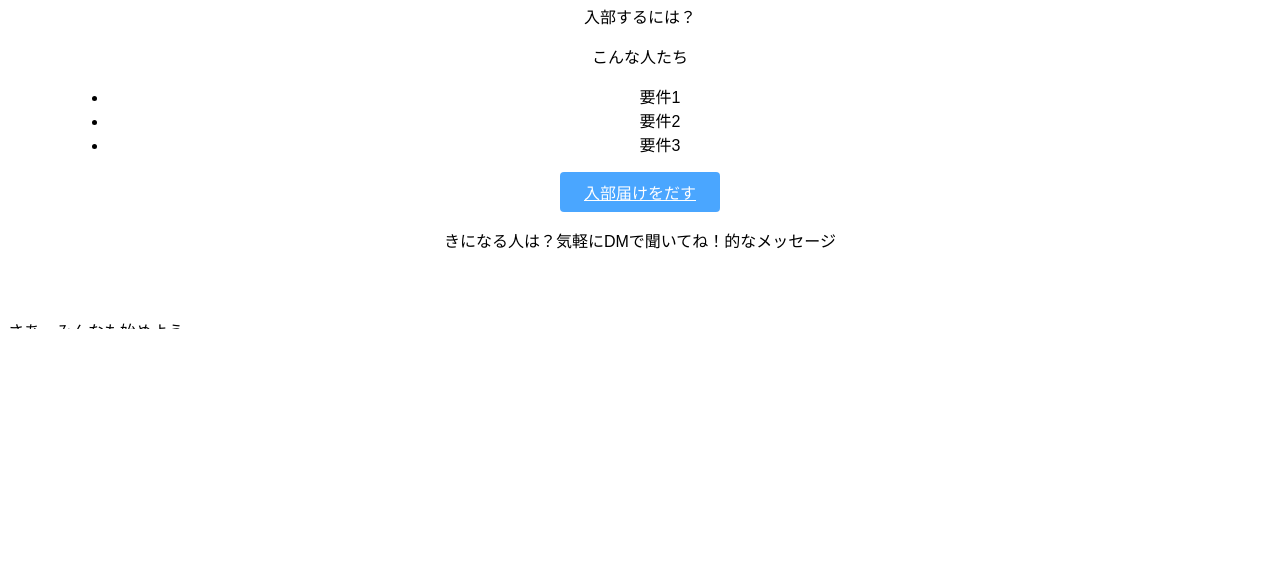
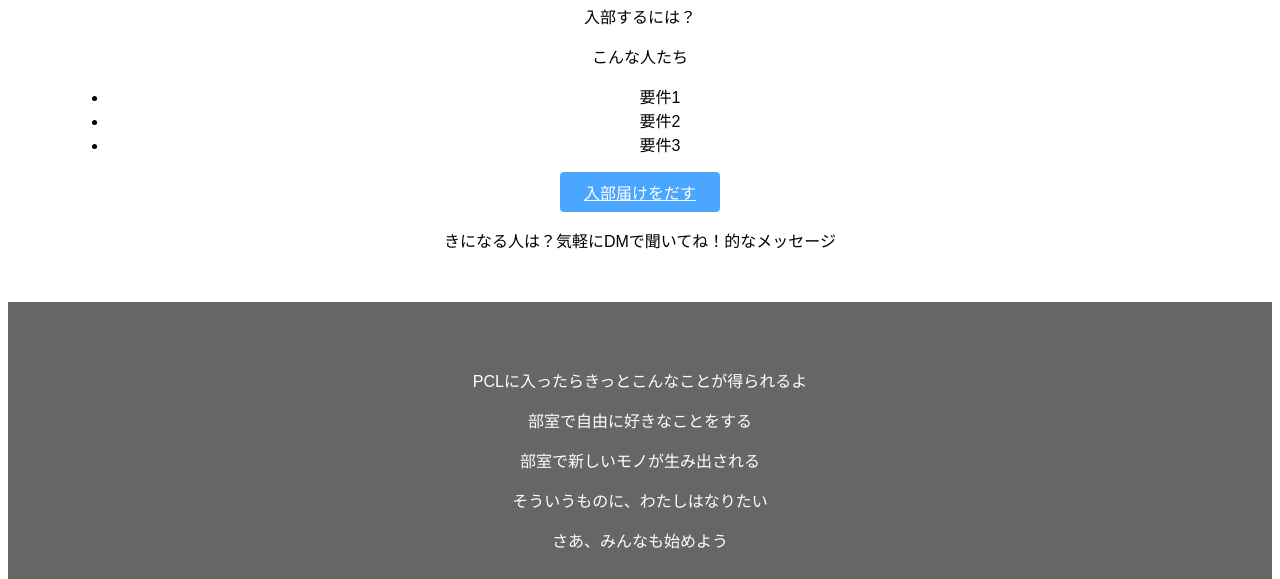
Before and after one commit to mihoijuin/pcl-lp-porin, a plain HTML site: page index.html in a window 1280 px wide. Shown: the part 1450-2029 px from the top of the page. Drawn offline with Linux system fonts and the light colour scheme.

Commit message:
add css to message wrapper

```diff
--- a/index.html
+++ b/index.html
@@ -70,14 +70,16 @@
     </div>
 
     <div class="message-wrapper">
+      <div class="message-container">
         <div class="message-txt">
-        <p>さあ、みんなも始めよう</p>
           <p>PCLに入ったらきっとこんなことが得られるよ</p>
           <p>部室で自由に好きなことをする</p>
           <p>部室で新しいモノが生み出される</p>
           <p>そういうものに、わたしはなりたい</p>
+          <p>さあ、みんなも始めよう</p>
         </div>
         <a href="#" class="btn entry last">入部届けをだす</a>
+      </div>
     </div>
 
     <footer>
--- a/stylesheet.css
+++ b/stylesheet.css
@@ -83,8 +83,29 @@ body{
 
 .entry{
   background-color: #1E90FF;
+  opacity: 0.8;
 }
 
+.entry:hover{
+  opacity: 1;
+}
+
+.message-wrapper{
+  background-color: #666666;
+  color: white;
+  height: 400px;
+}
+
+.message-container{
+  margin: 0 auto;
+  width: 500px;
+  text-align: center;
+  padding: 50px 0;
+}
+
+.message-txt{
+  margin-bottom: 30px;
+}
 
 /*Footer*/
 
```
Lines whose indentation alone changed are shown as unchanged.
